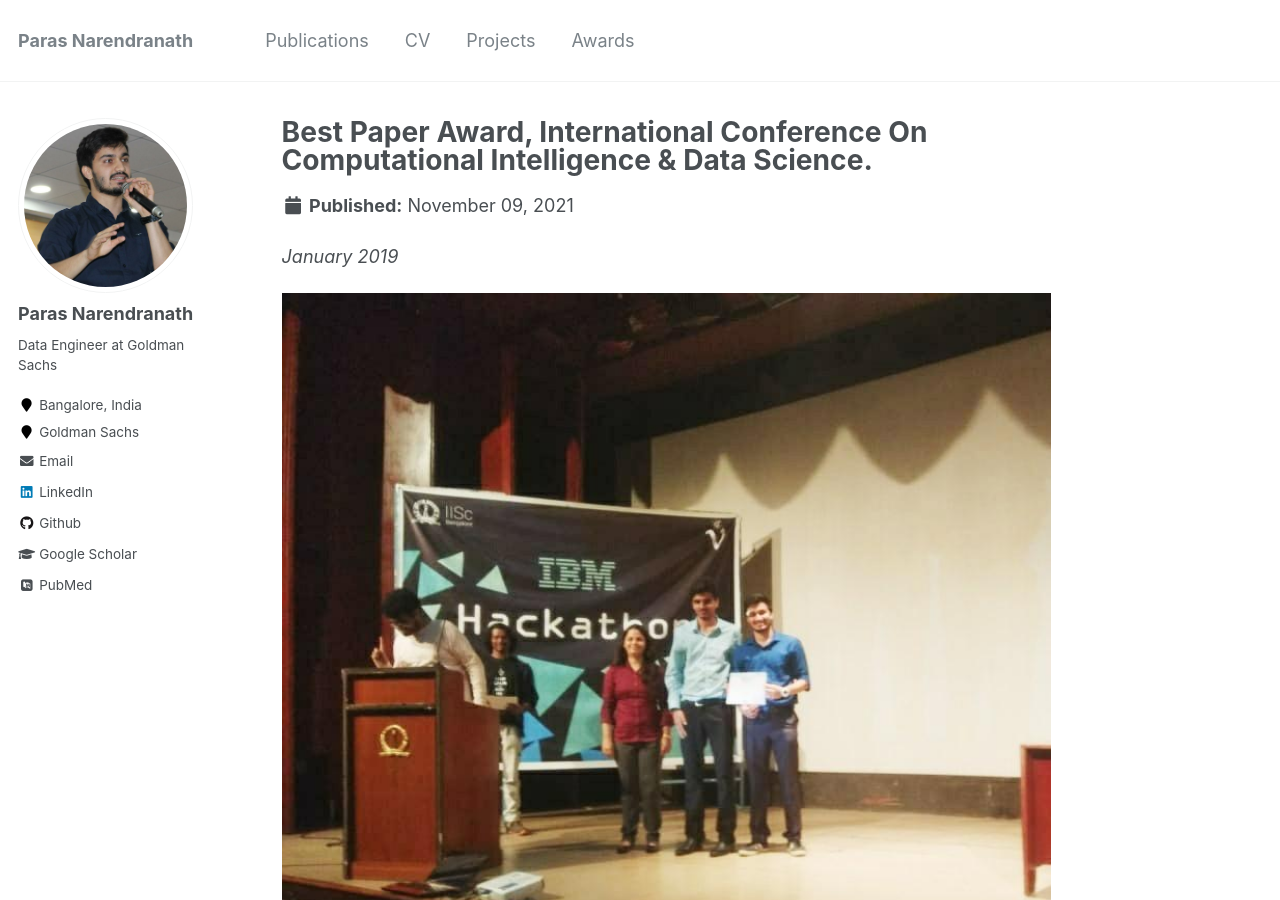
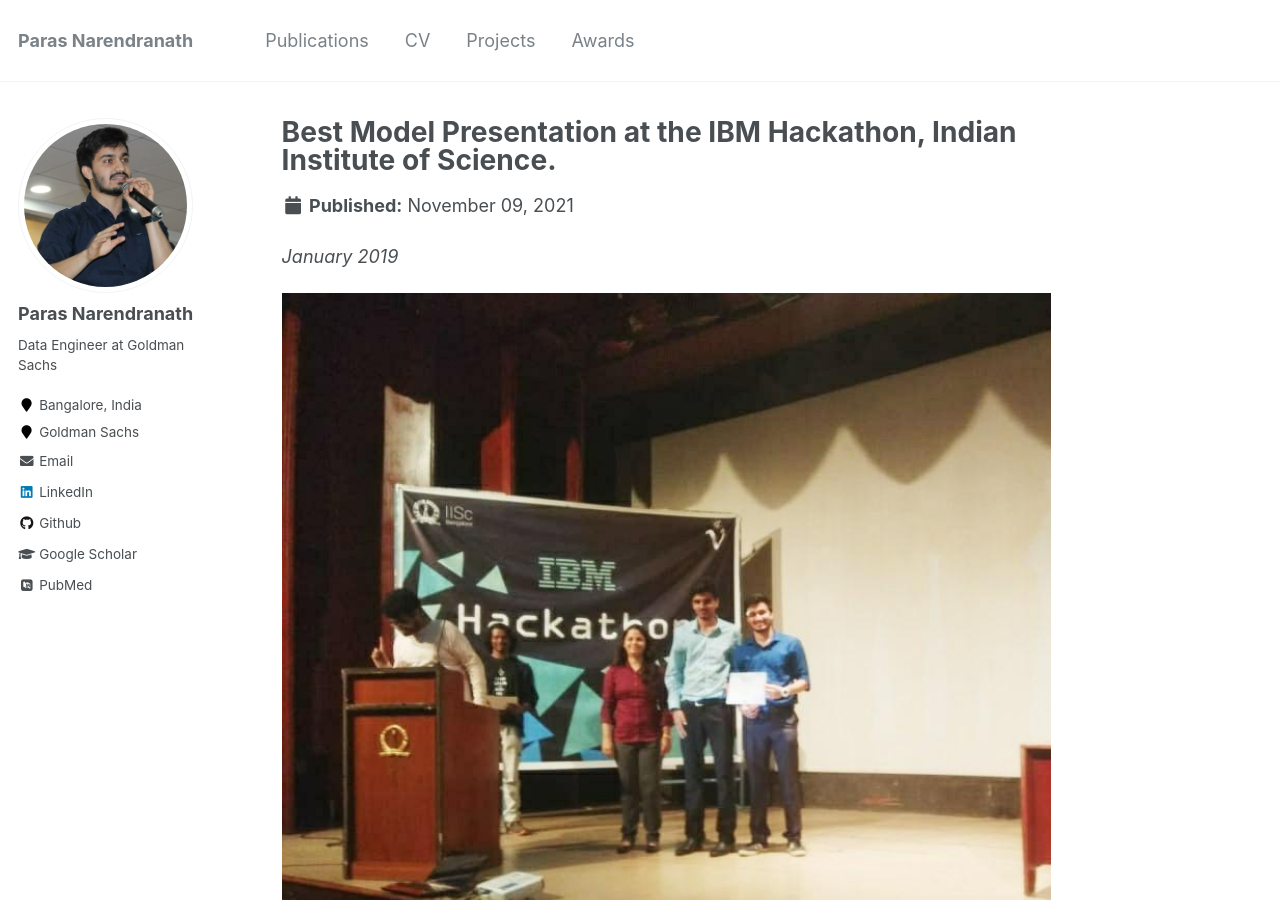
Before and after one commit to parasnaren/github-io-page, a Jekyll site: the page built from _awards/ibm.md, in a window 1280 px wide and 900 px high. Built offline with Jekyll 4.4.1, drawn with Linux system fonts in a browser that asks for light colours; some web fonts are replaced.

Commit message:
adhoc change

```diff
--- a/_awards/ibm.md
+++ b/_awards/ibm.md
@@ -1,5 +1,5 @@
 ---
-title: "Best Paper Award, International Conference On Computational Intelligence & Data Science."
+title: "Best Model Presentation at the IBM Hackathon, Indian Institute of Science."
 collection: awards
 ---
 
```
